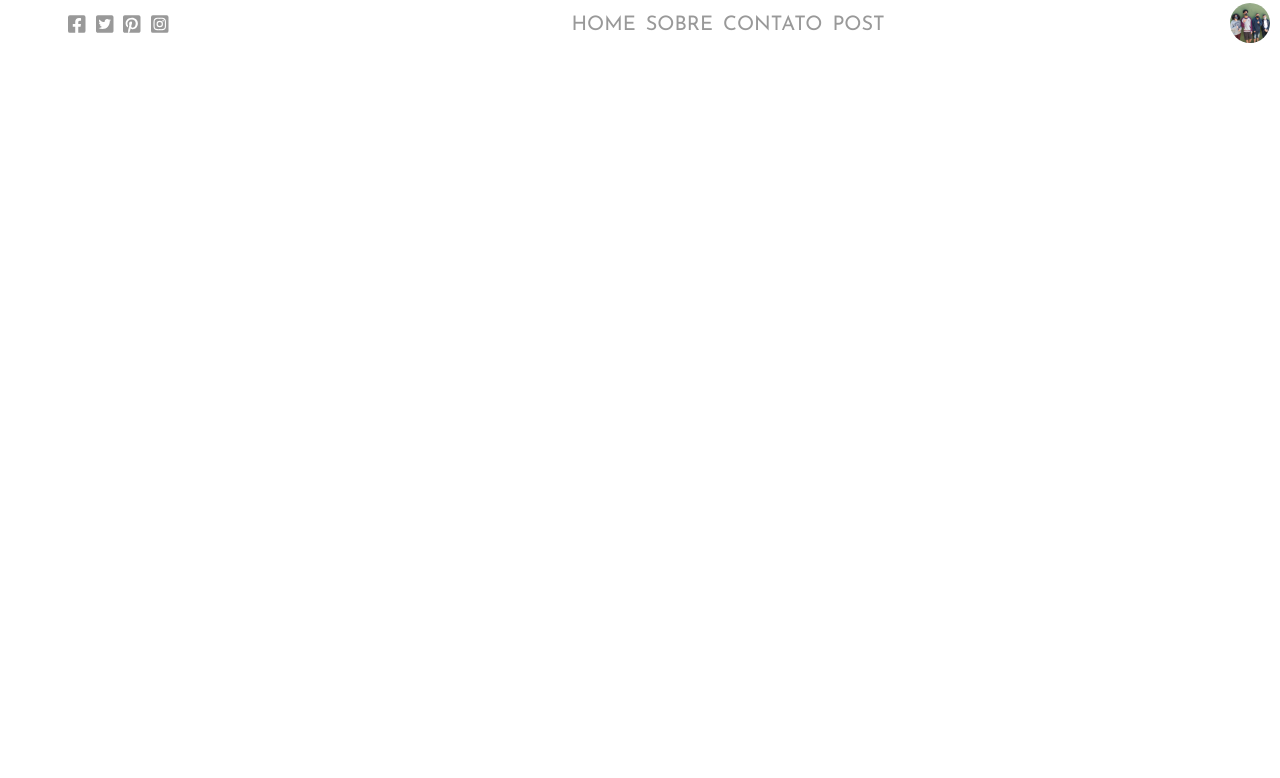
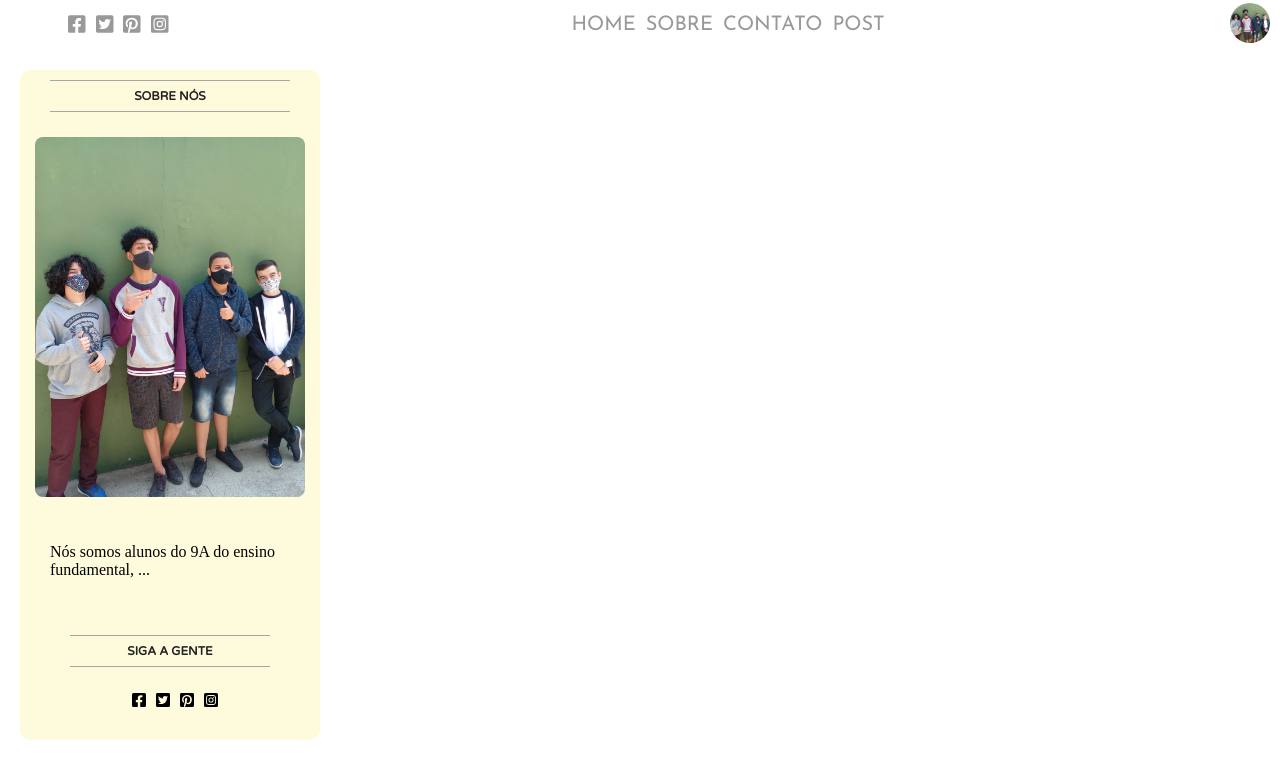
Before and after one commit to Vanderllee/AmadeiTCA9A2021, a Next.js app: page / in a window 1280 px wide. Shown: the top 778 px of the page. Built offline with nearby package versions, Linux system fonts and the light colour scheme.

Commit message:
adiciona sidebar

```diff
--- /dev/null
+++ b/src/components/SideBar.jsx
@@ -0,0 +1,84 @@
+/* eslint-disable @next/next/no-img-element */
+import {
+    faFacebookSquare,
+    faInstagramSquare,
+    faPinterestSquare,
+    faTwitterSquare
+} from '@fortawesome/free-brands-svg-icons';
+import { FontAwesomeIcon } from '@fortawesome/react-fontawesome'
+
+import Sidebar from '../styles/Sidebar.module.css';
+
+
+export default function SideBar() {
+
+
+    return (
+        <div className={Sidebar.sidebar}>
+            <div className={Sidebar.sidebarItem}>
+                <span className={Sidebar.sidebarTitle}>
+                    SOBRE NÓS
+                </span>
+
+                <div className={Sidebar.sidebarItem}>
+                    <img
+                        src="/assets/turma9A.jpeg"
+                        alt="Imagem da turma"
+                    />
+                </div>
+
+                <p>
+                    Nós somos alunos do 9A do ensino fundamental,
+                    ...
+
+                </p>
+            </div>
+
+
+
+            <div className={Sidebar.sidebarItem} >
+                <span className={Sidebar.sidebarTitle}>
+                    SIGA A GENTE
+                </span>
+                <div className={Sidebar.sidebarSocial}>
+
+                    <a
+                        href="https://facebook.com/pages/E.M.E.F%20Engenheiro%20Jos%C3%A9%20Amadei/114176958598965/"
+                        target="_blank"
+                        rel="noreferrer"
+                    >
+
+                        <i className={`${Sidebar.sidebarIcon}`} >
+
+                            <FontAwesomeIcon icon={faFacebookSquare} />
+
+                        </i>
+                    </a>
+
+                    <a href="#">
+
+                        <i className={`${Sidebar.sidebarIcon}`}  >
+                            <FontAwesomeIcon icon={faTwitterSquare} />
+                        </i>
+                    </a>
+
+
+                    <a href="#">
+
+                        <i className={`${Sidebar.sidebarIcon}`} >
+
+                            <FontAwesomeIcon icon={faPinterestSquare} />
+                        </i>
+                    </a>
+
+                    <a href="#">
+
+                        <i className={`${Sidebar.sidebarIcon}`} >
+                            <FontAwesomeIcon icon={faInstagramSquare} />
+                        </i>
+                    </a>
+                </div>
+            </div>
+        </div>
+    )
+}
--- a/src/pages/index.jsx
+++ b/src/pages/index.jsx
@@ -1,10 +1,12 @@
 
 import TopBar from '../components/TopBar'
+import Sidebar from '../components/SideBar'
 
 export default function Home() {
   return (
     <div>
       <TopBar />
+      <Sidebar />
     </div>
   )
 }
--- /dev/null
+++ b/src/styles/Sidebar.module.css
@@ -0,0 +1,71 @@
+.sidebar {
+    flex: 3;
+    width: 300px;
+    margin: 20px;
+    padding-bottom: 30px;
+    background-color: #fdfbdb;
+    border-radius: 10px;
+    display: flex;
+    flex-direction: column;
+    align-items: center;
+}
+
+.sidebarItem {
+    display: flex;
+    flex-direction: column;
+    align-items: center;
+}
+
+.sidebarTitle {
+    margin: 10px;
+    padding: 5px;
+    width: 80%;
+    border-top: 1px solid #a7a4a4;
+    border-bottom: 1px solid #a7a4a4;
+    font-family: 'Varela Round', sans-serif;
+    font-size: 12px;
+    color: #222;
+    font-weight: 600;
+
+    line-height: 20px;
+
+    text-align: center;
+}
+
+.sidebarItem > img {
+    margin-top: 15px;
+    width: 270px;
+    border-radius: 8px;
+    object-fit: cover;
+}
+
+.sidebarItem > p {
+    padding: 30px;
+}
+
+.sidebarList {
+    list-style: none;
+    margin-bottom: 30px;
+}
+
+.sidebarListItem {
+    display: inline-block;
+    width: 50%;
+    margin-top: 15px;
+    cursor: pointer;
+}
+
+.sidebarSocial {
+    margin-top: 15px;
+    width: 250px;
+    display: flex;
+    align-items: center;
+    justify-content: center;
+}
+
+.sidebarIcon {
+    font-size: 16px;
+    margin-left: 10px;
+    color: #000;
+    cursor: pointer;
+}
```
